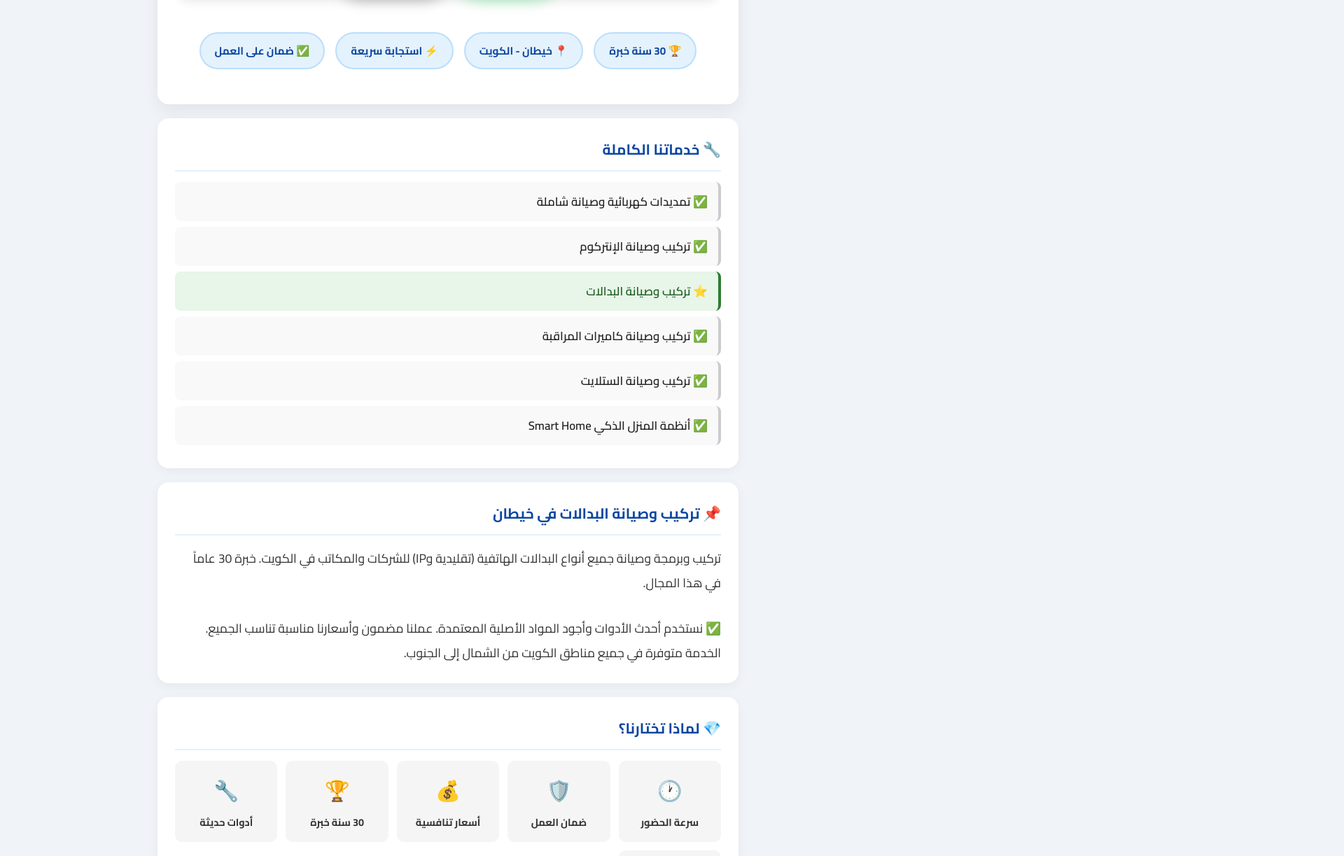
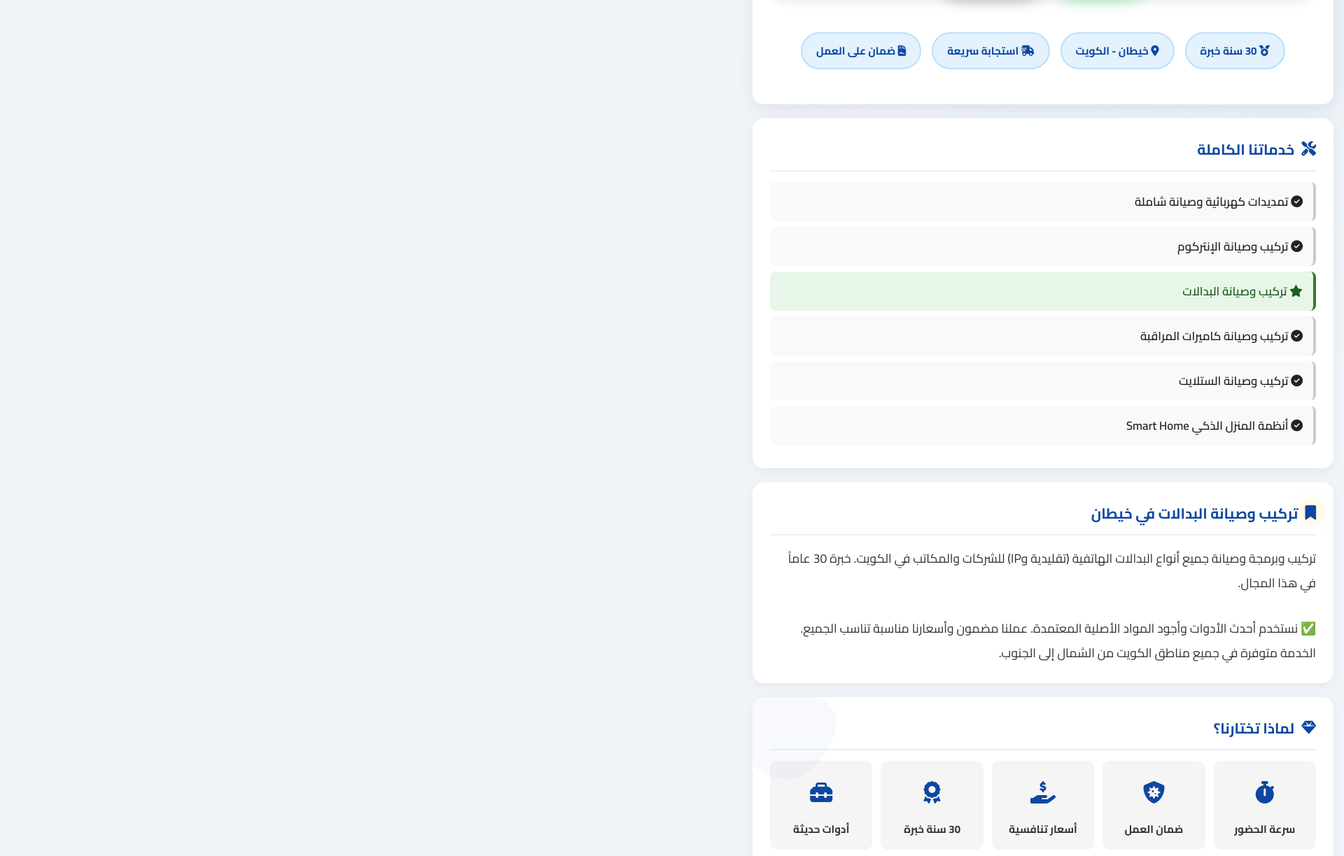
Before and after one commit to ahmedwageht-netizen/electricianwageh-kw, a plain HTML site: page service-خيطان-تركيب-وصيانة-البدالات.html in a window 1280 px wide. Shown: the part 780-2003 px from the top of the page at 70% size, 1920 px wide, since content can reach past the window. Drawn offline with Linux system fonts and the light colour scheme; no server answers.

Commit message:
update: service-خيطان-تركيب-وصيانة-البدالات.html

```diff
--- a/service-خيطان-تركيب-وصيانة-البدالات.html
+++ b/service-خيطان-تركيب-وصيانة-البدالات.html
@@ -13,6 +13,8 @@
 <meta name="geo.placename" content="خيطان، الكويت">
 <link rel="canonical" href="service-خيطان-تركيب-وصيانة-البدالات.html">
 <link href="https://fonts.googleapis.com/css2?family=Cairo:wght@400;600;700;900&display=swap" rel="stylesheet">
+<!-- إضافة FontAwesome للأيقونات الاحترافية وبوزن خفيف -->
+<link rel="stylesheet" href="https://cdnjs.cloudflare.com/ajax/libs/font-awesome/6.4.0/css/all.min.css">
 <script src="https://www.gstatic.com/firebasejs/9.23.0/firebase-app-compat.js"></script>
 <script src="https://www.gstatic.com/firebasejs/9.23.0/firebase-database-compat.js"></script>
 <script>
@@ -88,8 +90,15 @@
 
 /* Trust badges */
 .trust-grid{display:grid;grid-template-columns:repeat(auto-fit,minmax(130px,1fr));gap:12px;margin-top:10px;}
-.trust-item{background:#f5f5f5;border-radius:10px;padding:15px;text-align:center;font-size:0.9rem;font-weight:700;color:#333;}
-.trust-item .t-icon{font-size:1.8rem;margin-bottom:5px;}
+.trust-item{background:#f5f5f5;border-radius:10px;padding:15px;text-align:center;font-size:0.95rem;font-weight:700;color:#333;transition:all 0.3s ease;}
+.trust-item:hover{transform:translateY(-5px);box-shadow:0 5px 15px rgba(13,71,161,0.15);background:#E3F2FD;}
+.trust-item .t-icon{font-size:2rem;margin-bottom:8px;color:#0D47A1;transition:0.3s;}
+.trust-item:hover .t-icon{color:#E65100;transform:scale(1.1);}
+
+/* Background SVG Waves & Blobs */
+.bg-svg{position:absolute;bottom:-2px;left:0;width:100%;height:auto;z-index:1;pointer-events:none;}
+.hero-bg{position:absolute;top:0;right:0;width:150vw;height:150vh;background:radial-gradient(circle at top right,rgba(25,118,210,0.05),transparent 50%);z-index:-1;}
+.icon-glow{filter:drop-shadow(0 0 10px rgba(255,193,7,0.5));}
 
 @media(max-width:580px){
     .sticky-cta a span{display:none;}
@@ -100,26 +109,29 @@
 <body>
 
 
-<!-- ====== Header ====== -->
+<!-- ====== Header (With SVG Wave) ====== -->
 <header class="site-header">
-    <div class="header-inner">
-        <h1>⚡ فني كهربائي بالكويت – خبرة 30 سنة</h1>
-        <div class="header-badge">⭐ خدمة موثوقة في جميع مناطق الكويت</div>
+    <div class="header-inner" style="z-index:2;position:relative;">
+        <h1><i class="fa-solid fa-bolt icon-glow"></i> فني كهربائي بالكويت – خبرة 30 سنة</h1>
+        <div class="header-badge"><i class="fa-solid fa-shield-halved"></i> خدمة موثوقة في جميع مناطق الكويت</div>
     </div>
 
     <!-- Sticky Top CTA -->
-    <div class="sticky-cta">
+    <div class="sticky-cta" style="z-index:3;position:relative;">
         <a href="https://wa.me/96596671387" class="sticky-wa">
-            💬 <span>واتساب فوري</span>
+            <i class="fa-brands fa-whatsapp fa-lg"></i> <span>واتساب فوري</span>
         </a>
         <a href="tel:+96596671387" class="sticky-call">
-            📞 <span>اتصل الآن</span>
+            <i class="fa-solid fa-phone-volume fa-lg"></i> <span>اتصل الآن</span>
         </a>
     </div>
+    <!-- SVG Animated Wave -->
+    <svg class="bg-svg" xmlns="http://www.w3.org/2000/svg" viewBox="0 0 1440 120"><path fill="#f0f4f8" fill-opacity="1" d="M0,64L80,64C160,64,320,64,480,74.7C640,85,800,107,960,101.3C1120,96,1280,64,1360,48L1440,32L1440,120L1360,120C1280,120,1120,120,960,120C800,120,640,120,480,120C320,120,160,120,80,120L0,120Z"></path></svg>
 </header>
 
 <!-- ====== Main ====== -->
-<div class="main-wrap">
+<div class="main-wrap" style="position:relative;">
+    <div class="hero-bg"></div>
 
     <!-- Hero -->
     <div class="hero-card">
@@ -127,37 +139,52 @@
         <p>هل تبحث عن أفضل خدمة تركيب وصيانة البدالات في خيطان؟ نحن الخيار الأمثل بخبرة 30 عاماً.</p>
         <img src="assets/images/electricianwageh-seo-3.png" alt="أفضل فني تركيب وصيانة البدالات في خيطان" loading="lazy" style="width:100%; max-height:400px; object-fit:cover; border-radius:12px; margin:20px 0; box-shadow:0 4px 15px rgba(0,0,0,0.1);">
         <div class="experience-bar">
-            <div class="exp-item">🏆 30 سنة خبرة</div>
-            <div class="exp-item">📍 خيطان - الكويت</div>
-            <div class="exp-item">⚡ استجابة سريعة</div>
-            <div class="exp-item">✅ ضمان على العمل</div>
+            <div class="exp-item"><i class="fa-solid fa-medal"></i> 30 سنة خبرة</div>
+            <div class="exp-item"><i class="fa-solid fa-location-dot"></i> خيطان - الكويت</div>
+            <div class="exp-item"><i class="fa-solid fa-truck-fast"></i> استجابة سريعة</div>
+            <div class="exp-item"><i class="fa-solid fa-file-contract"></i> ضمان على العمل</div>
         </div>
     </div>
 
     <!-- Services List -->
     <div class="section-card">
-        <h3>🔧 خدماتنا الكاملة</h3>
-        <ul class="services-list"><li class="">✅ تمديدات كهربائية وصيانة شاملة</li><li class="">✅ تركيب وصيانة الإنتركوم</li><li class="active-service">⭐ تركيب وصيانة البدالات</li><li class="">✅ تركيب وصيانة كاميرات المراقبة</li><li class="">✅ تركيب وصيانة الستلايت</li><li class="">✅ أنظمة المنزل الذكي Smart Home</li></ul>
+        <h3><i class="fa-solid fa-screwdriver-wrench"></i> خدماتنا الكاملة</h3>
+        <ul class="services-list"><li class=""><i class="fa-solid fa-check-circle"></i> تمديدات كهربائية وصيانة شاملة</li><li class=""><i class="fa-solid fa-check-circle"></i> تركيب وصيانة الإنتركوم</li><li class="active-service"><i class="fa-solid fa-star"></i> تركيب وصيانة البدالات</li><li class=""><i class="fa-solid fa-check-circle"></i> تركيب وصيانة كاميرات المراقبة</li><li class=""><i class="fa-solid fa-check-circle"></i> تركيب وصيانة الستلايت</li><li class=""><i class="fa-solid fa-check-circle"></i> أنظمة المنزل الذكي Smart Home</li></ul>
     </div>
 
     <!-- Service Description -->
     <div class="section-card">
-        <h3>📌 تركيب وصيانة البدالات في خيطان</h3>
+        <h3><i class="fa-solid fa-bookmark icon-glow"></i> تركيب وصيانة البدالات في خيطان</h3>
         <p class="desc-text">تركيب وبرمجة وصيانة جميع أنواع البدالات الهاتفية (تقليدية وIP) للشركات والمكاتب في الكويت. خبرة 30 عاماً في هذا المجال.</p>
         <br>
         <p class="desc-text">✅ نستخدم أحدث الأدوات وأجود المواد الأصلية المعتمدة. عملنا مضمون وأسعارنا مناسبة تناسب الجميع. الخدمة متوفرة في جميع مناطق الكويت من الشمال إلى الجنوب.</p>
     </div>
 
     <!-- Trust / Why Us -->
-    <div class="section-card">
-        <h3>💎 لماذا تختارنا؟</h3>
+    <div class="section-card" style="position:relative; overflow:hidden;">
+        <h3><i class="fa-solid fa-gem"></i> لماذا تختارنا؟</h3>
+        <!-- Decorative SVG Blob -->
+        <svg style="position:absolute; top:-50px; left:-50px; opacity:0.03; width:200px; transform:rotate(-45deg); pointer-events:none;" viewBox="0 0 200 200" xmlns="http://www.w3.org/2000/svg"><path fill="#0D47A1" d="M47.7,-57.2C59,-46.3,64.6,-28.9,67.6,-11.1C70.6,6.7,71.1,24.8,61.9,37C52.7,49.2,33.8,55.5,15.7,59.3C-2.4,63.1,-19.7,64.4,-34.5,57C-49.3,49.6,-61.6,33.5,-66.2,15.5C-70.8,-2.5,-67.7,-22.4,-57.4,-38C-47,-53.6,-29.4,-64.9,-12,-69C5.4,-73.1,22.8,-70.1,47.7,-57.2Z" transform="translate(100 100)" /></svg>
+
         <div class="trust-grid">
-            <div class="trust-item"><div class="t-icon">🕐</div>سرعة الحضور</div>
-            <div class="trust-item"><div class="t-icon">🛡️</div>ضمان العمل</div>
-            <div class="trust-item"><div class="t-icon">💰</div>أسعار تنافسية</div>
-            <div class="trust-item"><div class="t-icon">🏆</div>30 سنة خبرة</div>
-            <div class="trust-item"><div class="t-icon">🔧</div>أدوات حديثة</div>
-            <div class="trust-item"><div class="t-icon">📞</div>متاح 24/7</div>
+            <a href="tel:+96596671387" style="text-decoration:none; color:inherit;">
+                <div class="trust-item"><div class="t-icon"><i class="fa-solid fa-stopwatch"></i></div>سرعة الحضور</div>
+            </a>
+            <a href="tel:+96596671387" style="text-decoration:none; color:inherit;">
+                <div class="trust-item"><div class="t-icon"><i class="fa-solid fa-shield-virus"></i></div>ضمان العمل</div>
+            </a>
+            <a href="tel:+96596671387" style="text-decoration:none; color:inherit;">
+                <div class="trust-item"><div class="t-icon"><i class="fa-solid fa-hand-holding-dollar"></i></div>أسعار تنافسية</div>
+            </a>
+            <a href="tel:+96596671387" style="text-decoration:none; color:inherit;">
+                <div class="trust-item"><div class="t-icon"><i class="fa-solid fa-award"></i></div>30 سنة خبرة</div>
+            </a>
+            <a href="tel:+96596671387" style="text-decoration:none; color:inherit;">
+                <div class="trust-item"><div class="t-icon"><i class="fa-solid fa-toolbox"></i></div>أدوات حديثة</div>
+            </a>
+            <a href="tel:+96596671387" style="text-decoration:none; color:inherit;">
+                <div class="trust-item"><div class="t-icon"><i class="fa-solid fa-headset"></i></div>متاح 24/7</div>
+            </a>
         </div>
     </div>
 
@@ -176,11 +203,11 @@
 <!-- ====== Floating FAB Buttons ====== -->
 <div class="float-cta">
     <a href="https://wa.me/96596671387" class="float-wa">
-        <span class="float-cta-icon">💬</span>
+        <i class="fa-brands fa-whatsapp float-cta-icon"></i>
         واتساب
     </a>
     <a href="tel:+96596671387" class="float-call">
-        <span class="float-cta-icon">📞</span>
+        <i class="fa-solid fa-phone float-cta-icon"></i>
         اتصل الآن
     </a>
 </div>
```
